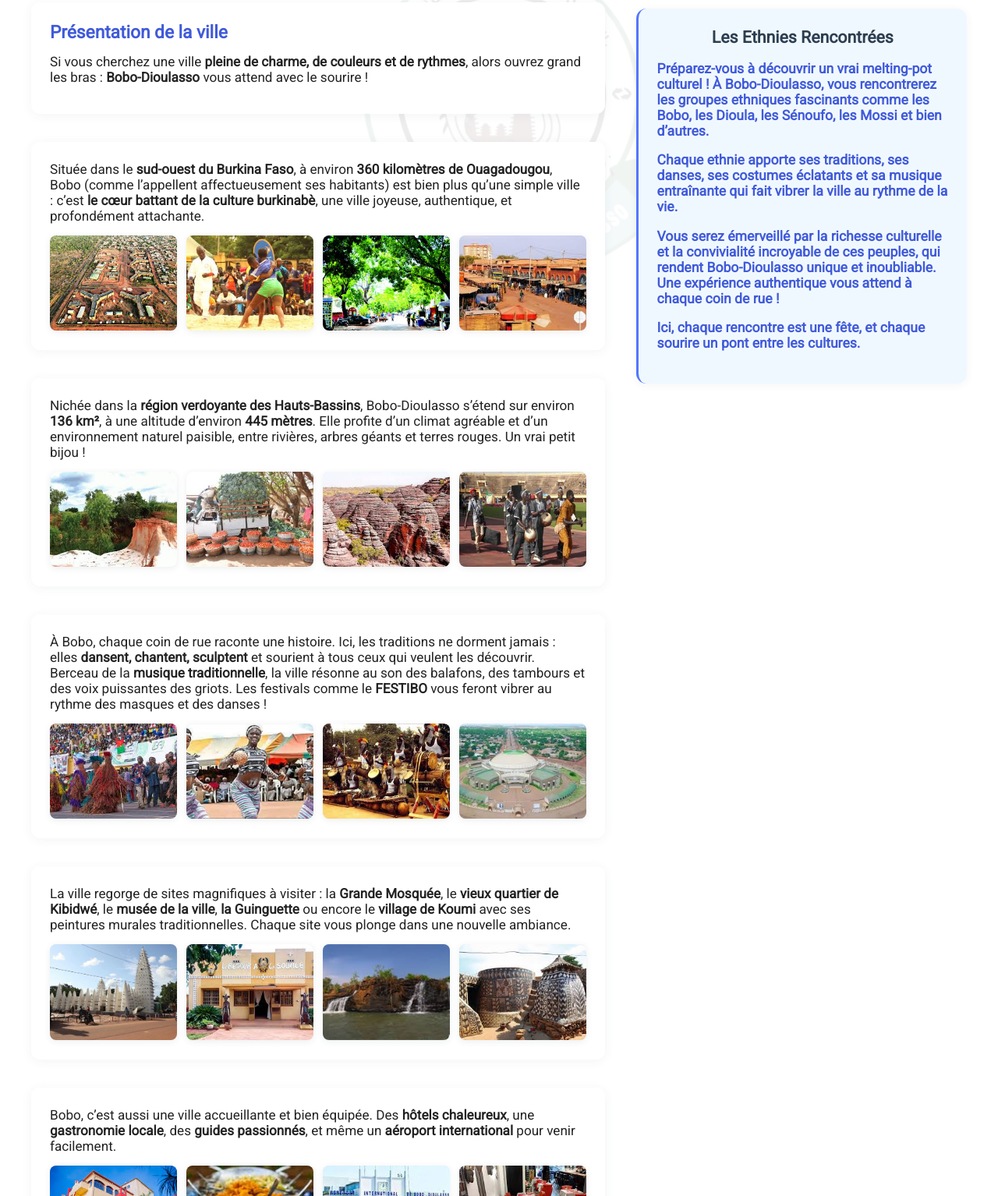
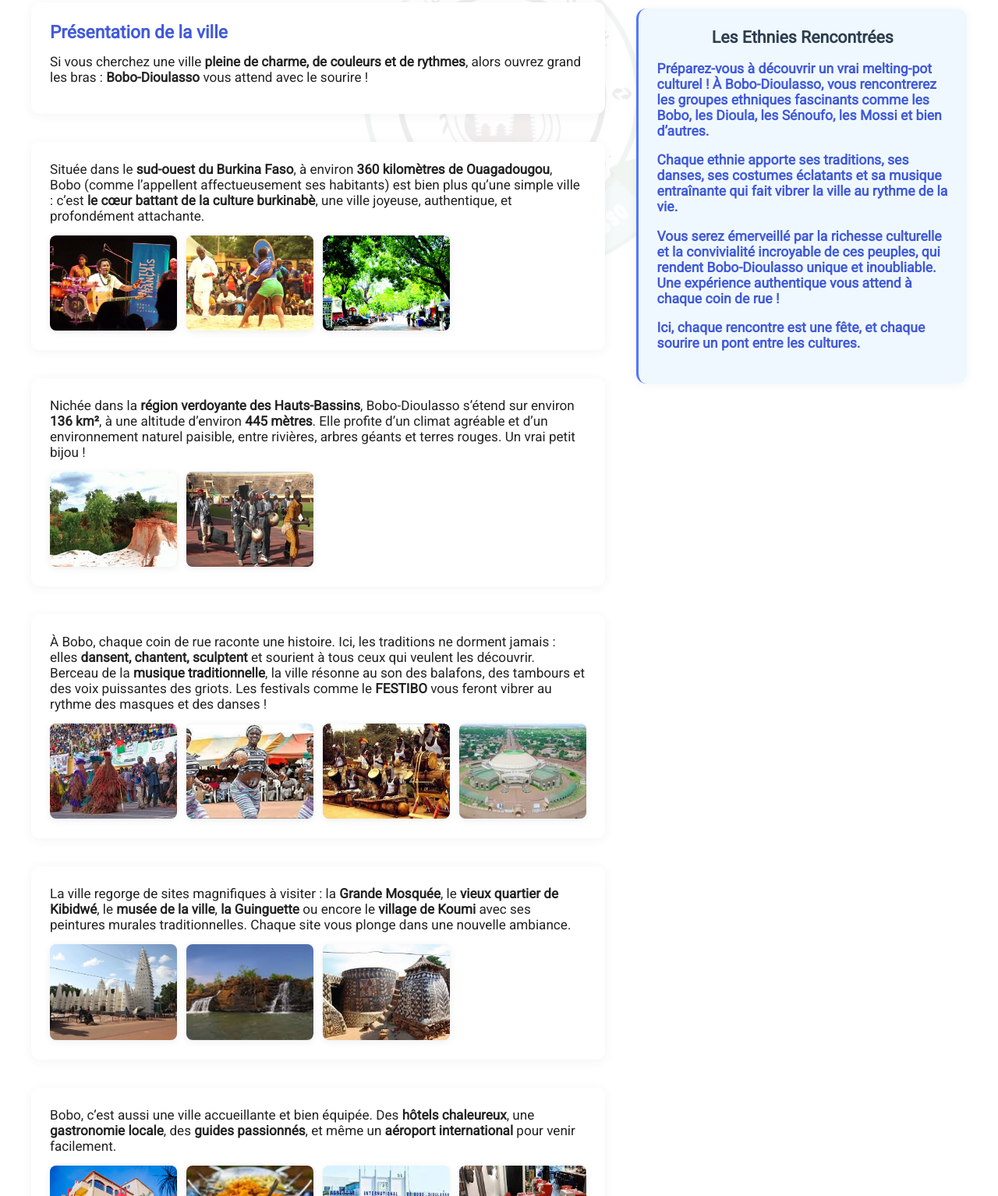
Before and after one commit to steve111226/Site-touristique-AS, a plain HTML site: page index.html in a window 1280 px wide. Shown: the part 262-1796 px from the top of the page at 78% size. Drawn offline with nearby package versions, Linux system fonts and the light colour scheme.

Commit message:
Update index.html

```diff
--- a/index.html
+++ b/index.html
@@ -287,18 +287,15 @@
       <div class="texte-section">
         <p>Située dans le <strong>sud-ouest du Burkina Faso</strong>, à environ <strong>360 kilomètres de Ouagadougou</strong>, Bobo (comme l’appellent affectueusement ses habitants) est bien plus qu’une simple ville : c’est <strong>le cœur battant de la culture burkinabè</strong>, une ville joyeuse, authentique, et profondément attachante.</p>
         <div class="image-space">
-          <img src="ss.jpg" alt="">
+          <img src=" FB_IMG_1632815039020.jpg" alt="">
           <img src="imm.jpg" alt="">
           <img src="iji.jpg" alt="">
-          <img src="sss.jpg" alt="">
         </div>
       </div>
       <div class="texte-section">
         <p>Nichée dans la <strong>région verdoyante des Hauts-Bassins</strong>, Bobo-Dioulasso s’étend sur environ <strong>136 km²</strong>, à une altitude d’environ <strong>445 mètres</strong>. Elle profite d’un climat agréable et d’un environnement naturel paisible, entre rivières, arbres géants et terres rouges. Un vrai petit bijou !</p>
         <div class="image-space">
           <img src="imao.jpg" alt="">
-          <img src="shh.jpg" alt="">
-          <img src="sa.jpg" alt="">
           <img src="ii.jpg" alt="">
         </div>
       </div>
@@ -315,7 +312,6 @@
         <p>La ville regorge de sites magnifiques à visiter : la <strong>Grande Mosquée</strong>, le <strong>vieux quartier de Kibidwé</strong>, le <strong>musée de la ville</strong>, <strong>la Guinguette</strong> ou encore le <strong>village de Koumi</strong> avec ses peintures murales traditionnelles. Chaque site vous plonge dans une nouvelle ambiance.</p>
         <div class="image-space">
           <img src="pe.jpg" alt="">
-          <img src="sp.jpg" alt="">
           <img src="ima.jpg" alt="">
           <img src="omi.jpg" alt="">
         </div>
```
